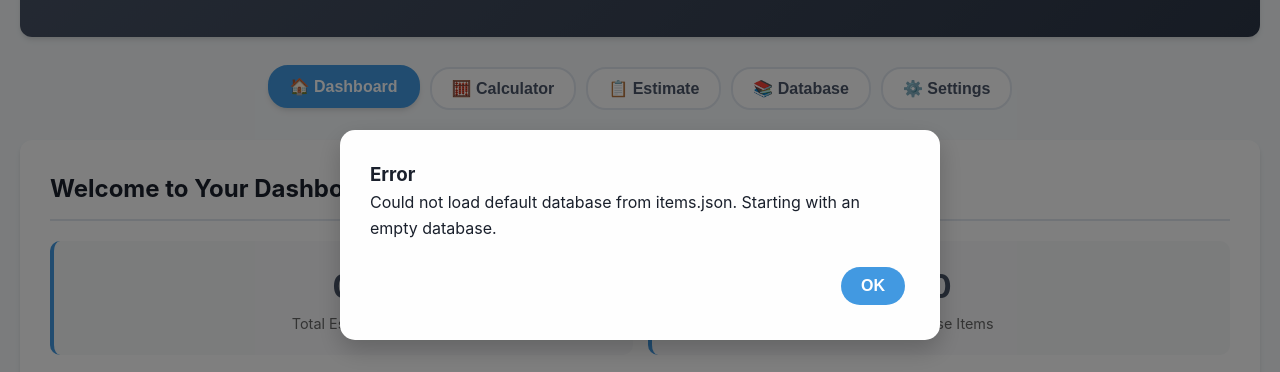
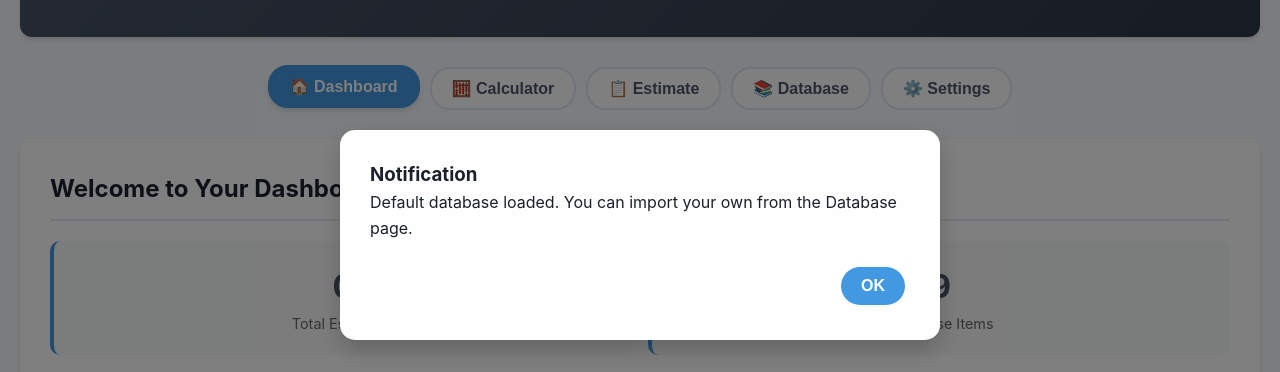
Before and after one commit to Babaeti777/construction-estimator-pro, a plain HTML site: page index.html in a window 1280 px wide. Shown: the part 165-537 px from the top of the page. Drawn offline with Linux system fonts and the light colour scheme.

Commit message:
Update index.html

```diff
--- a/index.html
+++ b/index.html
@@ -810,23 +810,25 @@
     let currentFilter = 'All';
     let editingItemIndex = -1;
     let confirmCallback = null;
-
-    // DOM Element Caching
-    const pageElements = {
+    let pageElements = {};
+    let modalElements = {};
+
+    // --- INITIALIZATION ---
+    document.addEventListener('DOMContentLoaded', () => {
+        // Assign elements now that the DOM is loaded
+        pageElements = {
             dashboard: document.getElementById('dashboard'),
             calculator: document.getElementById('calculator'),
             estimate: document.getElementById('estimate'),
             database: document.getElementById('database'),
             settings: document.getElementById('settings'),
         };
-    const modalElements = {
+        modalElements = {
             item: document.getElementById('itemModal'),
             confirm: document.getElementById('confirmModal'),
             alert: document.getElementById('alertModal'),
         };
 
-    // --- INITIALIZATION ---
-    document.addEventListener('DOMContentLoaded', () => {
         loadSettings();
         loadDatabase();
         loadEstimates();
@@ -840,18 +842,16 @@
 
     // --- NAVIGATION & UI ---
     function showPage(pageId, clickedBtn) {
-        Object.values(pageElements).forEach(page => page.classList.remove('active'));
+        Object.values(pageElements).forEach(page => page.style.display = 'none');
         document.querySelectorAll('.nav-btn').forEach(btn => btn.classList.remove('active'));
 
-        pageElements[pageId]?.classList.add('active');
+        document.getElementById(pageId).style.display = 'block';
         if (clickedBtn) {
             clickedBtn.classList.add('active');
         } else {
-            // Fallback for direct calls
             document.querySelector(`.nav-btn[onclick*="'${pageId}'"]`)?.classList.add('active');
         }
 
-        // Refresh data on page view
         if (pageId === 'database') displayDatabase();
         if (pageId === 'dashboard') updateDashboardStats();
     }
@@ -859,7 +859,6 @@
     function showCalculator(type, clickedTab) {
         document.querySelectorAll('.calc-section').forEach(section => section.style.display = 'none');
         document.getElementById(type + '-calc').style.display = 'block';
-
         document.querySelectorAll('#calculator .calc-tab').forEach(tab => tab.classList.remove('active'));
         clickedTab.classList.add('active');
     }
@@ -870,25 +869,32 @@
     }
 
     // --- DATABASE MANAGEMENT ---
-    async function loadDatabase() {
+    function loadDatabase() {
         const savedDB = localStorage.getItem('constructionDatabase');
         if (savedDB) {
             databaseItems = JSON.parse(savedDB);
         } else {
-            try {
-                const response = await fetch('items.json');
-                if (!response.ok) {
-                    throw new Error(`HTTP error! status: ${response.status}`);
-                }
-                databaseItems = await response.json();
-            } catch (error) {
-                console.error("Could not load items.json. Using empty database.", error);
-                showAlert("Could not load default database from items.json. Starting with an empty database.", true);
-                databaseItems = [];
-            }
-        }
-        saveDatabase(); // This will save the fetched data to localStorage for future use
+             const defaultDatabase = [
+                {item: "Concrete 3000 PSI", category: "Concrete & Masonry", unit: "cubic yard", price: 175.00},
+                {item: "Rebar #4", category: "Concrete & Masonry", unit: "linear foot", price: 1.35},
+                {item: "8\" CMU Block", category: "Concrete & Masonry", unit: "each", price: 2.50},
+                {item: "Framing Lumber 2x4x8", category: "Lumber & Wood", unit: "each", price: 6.20},
+                {item: "1/2\" CDX Plywood", category: "Lumber & Wood", unit: "sheet", price: 38.00},
+                {item: "General Labor", category: "Labor", unit: "hour", price: 25.00},
+                {item: "Skilled Carpenter", category: "Labor", unit: "hour", price: 45.00},
+                {item: "1/2\" Drywall", category: "Finishes", unit: "sheet", price: 15.00},
+                {item: "Interior Latex Paint", category: "Finishes", unit: "gallon", price: 40.00}
+            ];
+            databaseItems = defaultDatabase;
+            showAlert("Default database loaded. You can import your own from the Database page.");
+        }
+        finishDatabaseLoad();
+    }
+
+    function finishDatabaseLoad() {
+        saveDatabase();
         generateDbFilters();
+        displayDatabase();
     }
 
     function saveDatabase() {
@@ -990,7 +996,7 @@
     }
 
     function resetDatabase() {
-        showConfirm('This will delete all your local changes and restore the database from the original items.json file. Are you sure?', () => {
+        showConfirm('This will delete all your local changes and restore the default database. Are you sure?', () => {
             localStorage.removeItem('constructionDatabase');
             loadDatabase();
             showAlert('Database has been reset to default.');
```
Lines whose indentation alone changed are shown as unchanged.
